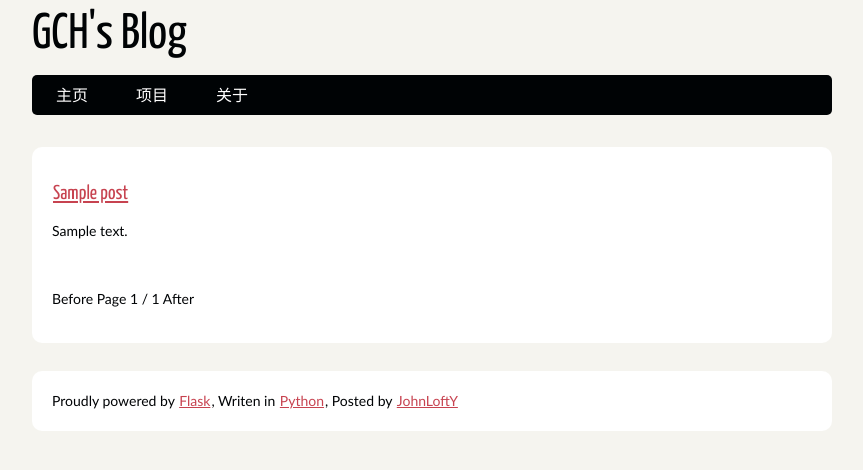
After one commit to gchpro/flaskapp, a Flask app: template templates/page.html in a window 1280 px wide. The commit adds this page. Shown: the top 470 px of the page, without its empty margins (208-1071 px from the left). Run offline with Flask 2, Linux system fonts and the light colour scheme; the template is opened without the code that fills it: most values are stand-ins (such as "Sample title", 1, 10 or a date in 2020).

Commit message:
add pagination
add pagination

```diff
--- a/config.py
+++ b/config.py
@@ -1,7 +1,7 @@
 #!/usr/bin/python
 #coding:utf-8
 
-CONFIG = {
+MDCONFIG = {
 	'path':'posts',
 	'pagesize':5
 }
--- a/md.py
+++ b/md.py
@@ -3,12 +3,20 @@
 
 import markdown,yaml,os,config,time
 
+'''
+    cache = {
+
+        'postlist':
+    }
+
+'''
 cache = {}
 
 class MD(object):
     def __init__(self,config):
         path = os.getcwd()
         self.path = path + '/' + config['path']
+        self.pagesize = config['pagesize']
 
     def find(self,filename):
         global cache
@@ -46,11 +54,32 @@ class MD(object):
         allpost.sort(key=lambda x: x['date'], reverse=True)
         return allpost
 
+    # 分页
+    # 总共多少页
+    #
+    def get_page(self, page=1):
+        page = int(page)
+        allpost = self.findall()
+        length = len(allpost)
+        pagenum = int(length/self.pagesize) + 1
+        if pagenum > length: pagenum = length
+        start_idx = (page - 1) * self.pagesize
+        end_idx = page * self.pagesize
+        page = allpost[start_idx : end_idx]
+        return {'len': pagenum, '' 'page': page}
+
     # 将文章按照时间排序
     def sort_by_time(self):
         pass
 
+    # 清空缓存
+    def flush(self):
+        global cache
+        cache = {}
+
+
 if __name__ == '__main__':
     md = MD(config.CONFIG)
-    print md.findall()
+    # print md.findall()
+    print md.get_page(1)
     # print md.sort_by_time()
--- a/routes.py
+++ b/routes.py
@@ -1,32 +1,58 @@
 from flask import Flask, render_template, redirect,url_for
 from md import MD
 import config
+from flask_debugtoolbar import DebugToolbarExtension
 
 app = Flask(__name__)
-md = MD(config.CONFIG)
+app.config['DEBUG_TB_PANELS'] = ['flask_mongoengine.panels.MongoDebugPanel']
+md = MD(config.MDCONFIG)
+toolbar = DebugToolbarExtension(app)
 
 @app.route('/')
 def home():
-	allpost = md.findall()
-	return render_template('home.html',**{'postlist':allpost})
+    pagenum = 1
+    res = md.get_page(pagenum)
+    return render_template('page.html', **{'postlist':res['page'], 'page':pagenum,'length':res['len']})
+
+
+@app.route('/page/<pagenum>')
+def show_page(pagenum):
+    pagenum = int(pagenum)
+    res = md.get_page(pagenum)
+    return render_template('page.html', **{'postlist':res['page'], 'page':pagenum,'length':res['len']})
 
 @app.route('/about')
 def about():
-	return render_template('about.html')
+    return render_template('about.html')
 
 @app.route('/post/<filename>')
 def show_post(filename):
-	post = md.find(filename)
-	if post:
-		return render_template('post.html',**{'post':post})
+    post = md.find(filename)
+    if post:
+        return render_template('post.html',**{'post':post})
 
-	else:
-		redirect(url_for('/404'))
+    else:
+        redirect(url_for('/404'))
+
+@app.route('/admin')
+def admin():
+    pass
+
+
+@app.route('/flush')
+def flush():
+    md.flush()
+    return redirect(url_for('home'))
+
+@app.route('/tags/<tagname>')
+def tags(tagname):
+    return tagname
+
 
 @app.route('/404')
 @app.errorhandler(404)
 def page_not_found(error):
-	return render_template('page_not_found.html'),404
+    return render_template('page_not_found.html'),404
 
 if __name__ == '__main__':
-	app.run(debug=True,host='0.0.0.0')
+    app.run(debug=True,host='0.0.0.0')
--- a/templates/layout.html
+++ b/templates/layout.html
@@ -1,13 +1,13 @@
 <html lang="zh">
     <head>
         <meta charset="utf-8">
-        <title>JohnLoftY's Blog</title>
+        <title>GCH's Blog</title>
         <link rel="stylesheet" href="/static/css/main.css">
         <link rel="shortcut icon" href="{{ url_for('static', filename='favicon.ico') }}">
     </head>
     <body id="index" class="home">
         <header id="banner" class="body">
-            <h1>JohnLoftY's Blog</h1>
+            <h1>GCH's Blog</h1>
             <nav>
                 <ul>
                     <li><a href="{{ url_for('home') }}">主页</a></li>
--- /dev/null
+++ b/templates/page.html
@@ -0,0 +1,34 @@
+{% extends "layout.html" %}
+{% block content %}
+	<!--
+	<dir class="jumbo">
+		<h2>Welcome to the Flask app</h2>
+		<h3>This is the home page for the Flask app</h3>
+	</dir>
+ -->
+	<div class="postlist">
+		{% for post in postlist %}
+			<h3><a href="{{ url_for("show_post", filename=post.filename ) }}"">{{ post.title }}</a></h3>
+			<p>{{ post.summary }}</p>
+		{% endfor %}
+	</div>
+	<br>
+	<div>
+		<p class="paginator">
+			{% if page >1 %}
+				<a href="{{ url_for('show_page', pagenum=page-1) }}"> Before </a>
+			{% else %}
+			    Before
+			{% endif %}
+
+			Page {{ page }} / {{ length }}
+
+			{% if page >= length %}
+				After
+			{% else %}
+				<a href="{{ url_for('show_page', pagenum=page+1) }}"> After </a>
+			{% endif %}
+		</p>
+	</div>
+
+{% endblock %}
```
Also changed, not shown: models.py (added, +33 -0 lines), posts/shadowsocks-libev_deploy_log.md (added, +15 -0 lines), requirements.txt (added, +14 -0 lines), test_mongoengine.py (added, +18 -0 lines).
